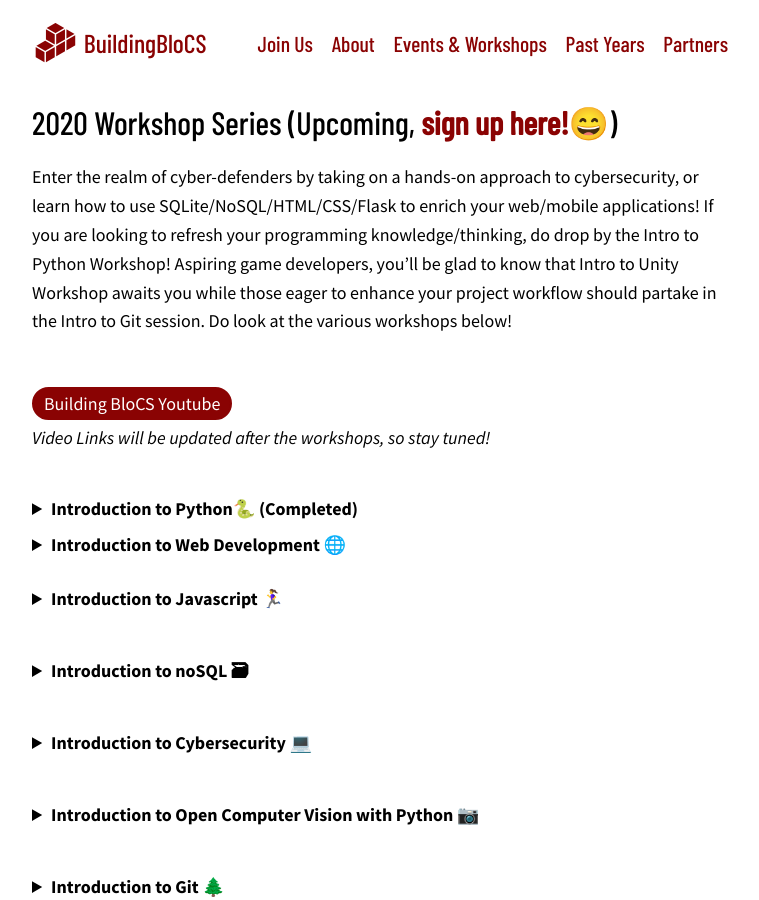
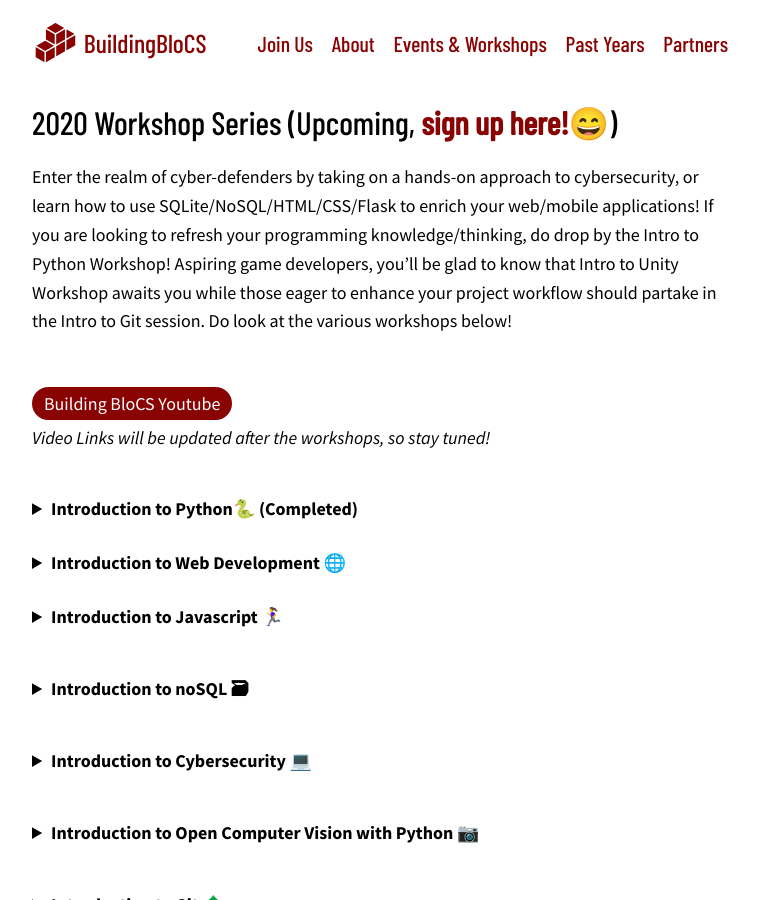
Before and after one commit to buildingblocs/2020, a Jekyll site: the page built from pre-event/workshop/index.md, in a window 1280 px wide and 900 px high. Shown: the whole window, without its empty margins (260-1019 px from the left). Built offline with Jekyll 4.4.1, drawn with Linux system fonts in a browser that asks for light colours; some web fonts are replaced; our own code applies the rules of GitHub Pages for plain Markdown files.

Commit message:
Update index.md

```diff
--- a/pre-event/workshop/index.md
+++ b/pre-event/workshop/index.md
@@ -18,11 +18,10 @@
 - If statements, lists, loops
 - create some simple programmes, (e.g. mark to grade converter/calculator)
 
-<br><br><strong>Prerequisites:</strong> Nothing much other than a desire to learn!
+<br><br><strong>Prerequisites:</strong> Nothing much other than a desire to learn!<br>
 
-
-<a class="btn" href="https://youtu.be/v6thpmA7w-o">View Video</a><br><br>
-</details>
+<a class="btn" href="https://youtu.be/v6thpmA7w-o">View Video</a>
+</details><br>
 
 <br><details><summary><strong>Introduction to Web Development 🌐</strong></summary><br>
 <img src="https://yogendra.me/2017/07/20/migration-mania/html-js-css.png" style="width:130px;">
```
